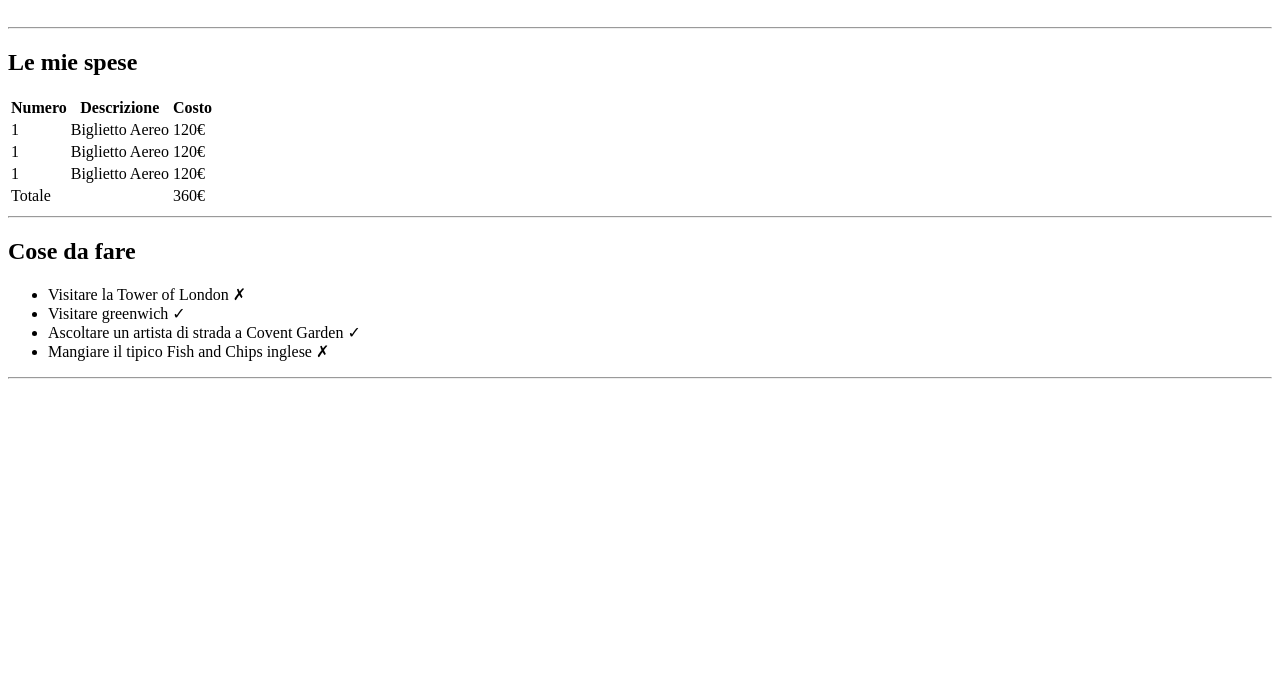
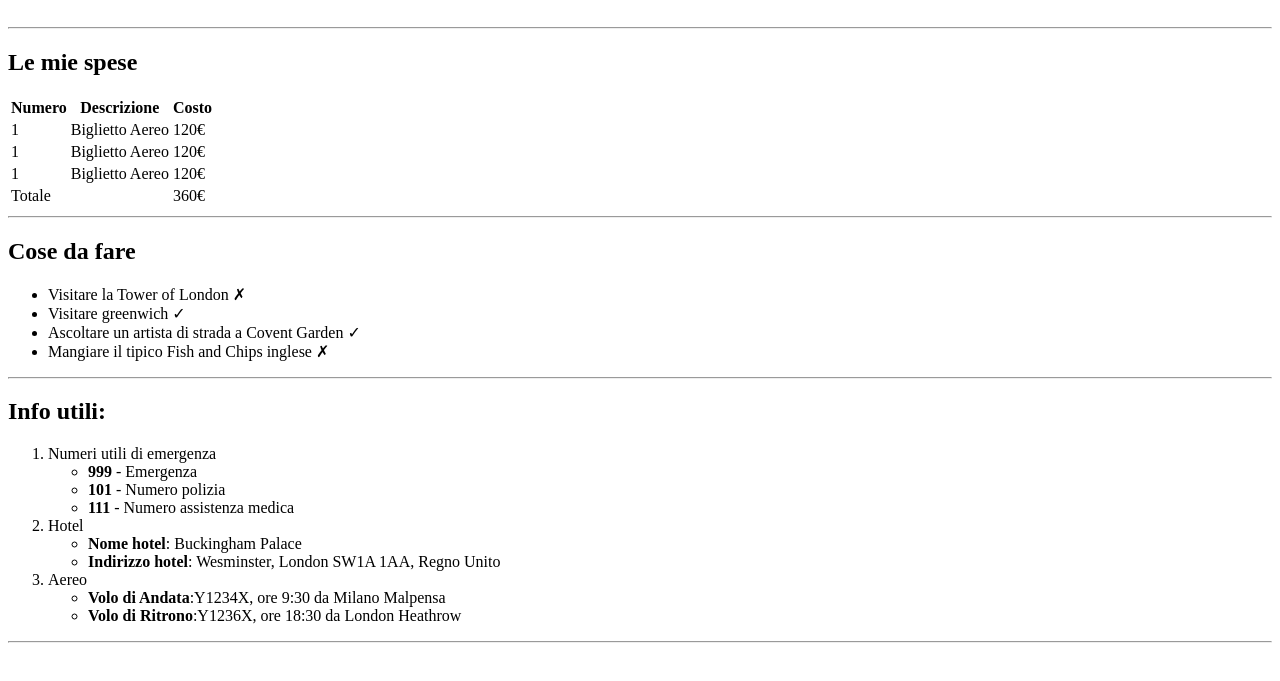
Before and after one commit to AleFarinaIV/html-london-trip, a plain HTML site: page index.html in a window 1280 px wide. Shown: the part 79-760 px from the top of the page. Drawn offline with Linux system fonts and the light colour scheme.

Commit message:
[UPD] added last div with its two types of lists

```diff
--- a/index.html
+++ b/index.html
@@ -60,7 +60,28 @@
                 </ul>
             </div>
             <hr>
-
+            <div>
+                <h2>Info utili:</h2>
+                <ol>
+                    <li>Numeri utili di emergenza</li>
+                    <ul>
+                        <li><strong>999</strong> - Emergenza</li>
+                        <li><strong>101</strong> - Numero polizia</li>
+                        <li><strong>111</strong> - Numero assistenza medica</li>
+                    </ul>
+                    <li>Hotel</li>
+                    <ul>
+                        <li><strong>Nome hotel</strong>: Buckingham Palace</li>
+                        <li><strong>Indirizzo hotel</strong>: Wesminster, London SW1A 1AA, Regno Unito</li>
+                    </ul>
+                    <li>Aereo</li>
+                    <ul>
+                        <li><strong>Volo di Andata</strong>:Y1234X, ore 9:30 da Milano Malpensa</li>
+                        <li><strong>Volo di Ritrono</strong>:Y1236X, ore 18:30 da London Heathrow</li>
+                    </ul>
+                </ol>
+            </div>
+            <hr>
         </main>
     </body>
 
```
